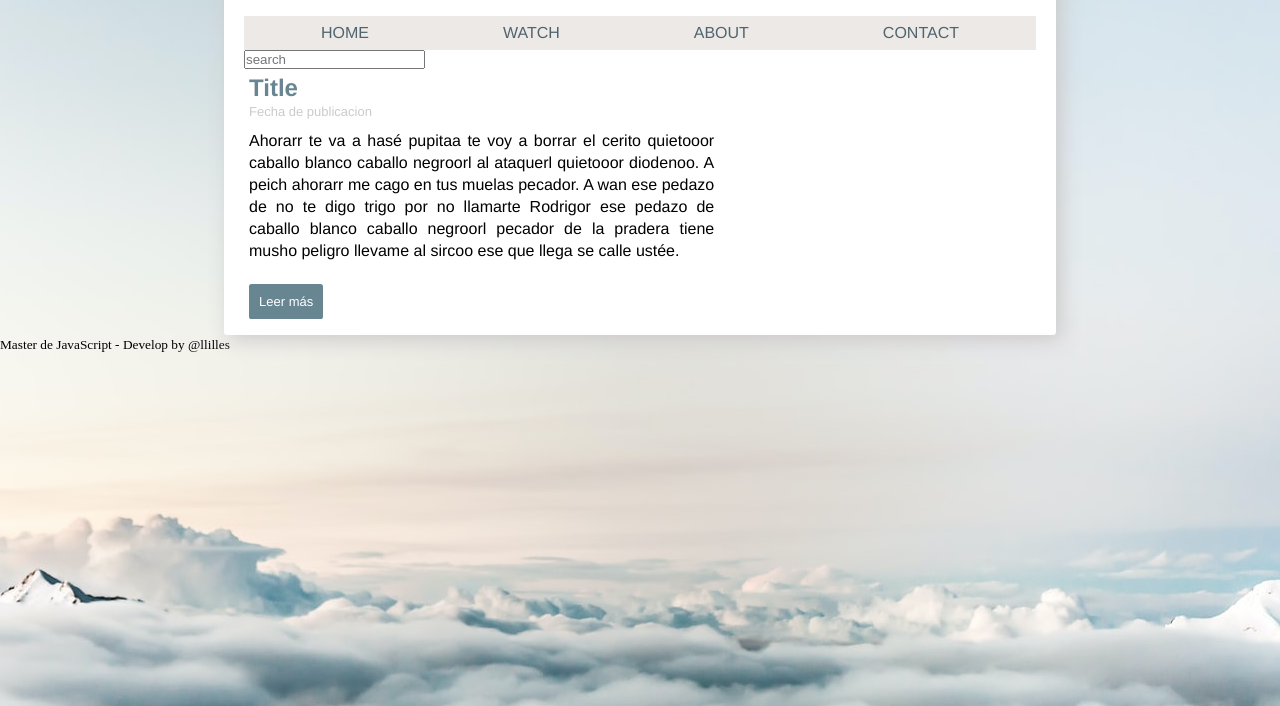
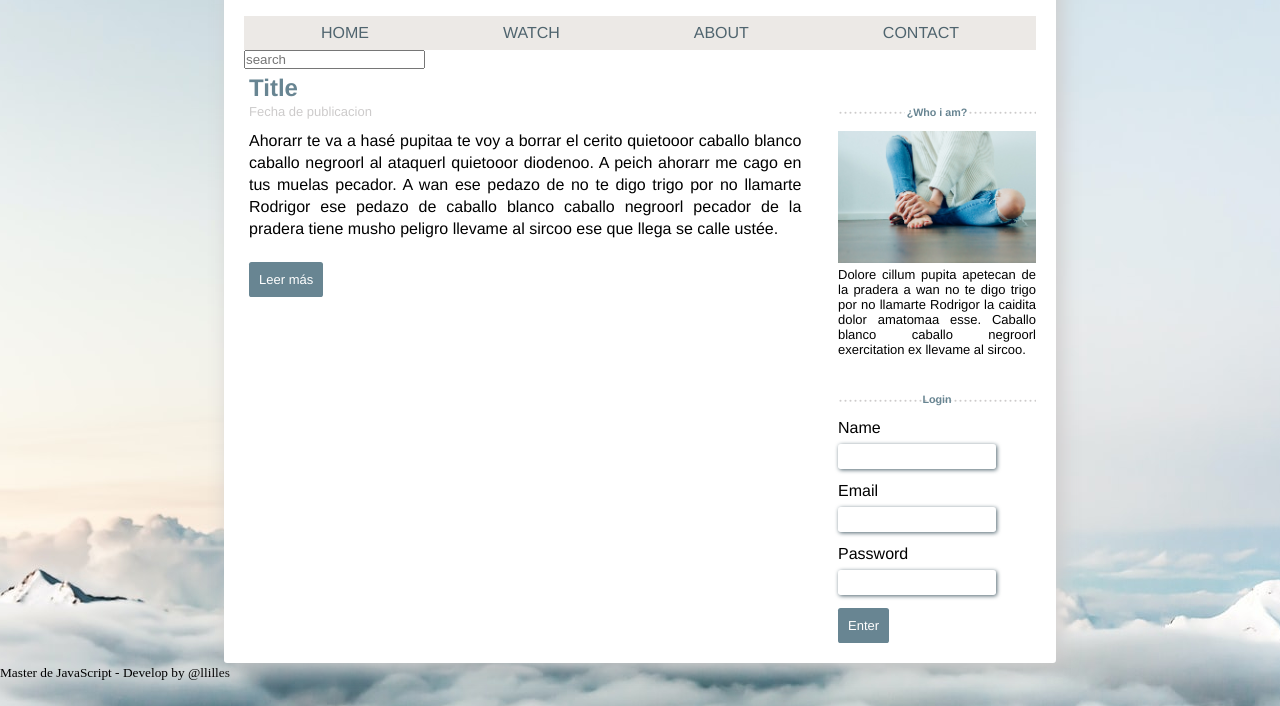
Before and after one commit to EstiBv/project-masterJS-, a plain HTML site: page index.html in a window 1280 px wide. Shown: the part 94-800 px from the top of the page. Drawn offline with Linux system fonts and the light colour scheme.

Commit message:
sidebar styles

```diff
--- a/css/styles.css
+++ b/css/styles.css
@@ -11,7 +11,7 @@
 
 :root {
   --ligth-color: #ffffff;
-  --shadow-light-color: #cccaca;
+  --shadow-light-color: #cdcbcb;
   --primary-color: #688592;
   --shadow-primary-color: #4f646e;
   --secondary--color: #ece9e6;
@@ -44,7 +44,7 @@ body {
   border-radius: 0.2em;
   color: var(--ligth-color);
   text-align: center;
-  width: 75%;
+  width: 70%;
   height: auto;
   float: left;
   margin-bottom: 20px;
@@ -82,8 +82,9 @@ body {
 }
 
 /* Post - Articles */
+
 .posts {
-  width: 60%;
+  width: 71%;
   float: left;
   font-family: Helvetica, sans-serif;
 }
@@ -111,6 +112,58 @@ body {
   text-decoration: none;
   font-family: Helvetica, sans-serif;
   font-size: small;
+}
+
+.sidebar {
+  font-family: Helvetica, sans-serif;
+  width: 25%;
+  float: right;
+  /* background: url("../images/water.png") repeat-x; */
+}
+
+.sidebar h6 {
+  margin: 40px 0px 17px 0px;
+  text-align: center;
+  line-height: 5px;
+  color: var(--primary-color);
+  background-image: url("../images/bx.svg");
+  background-size: contain;
+  background-image: repeat;
+}
+.sidebar h6 span {
+  background: var(--ligth-color);
+  padding: 1.5px;
+}
+.sidebar img {
+  width: 100%;
+}
+.sidebar p {
+  font-size: small;
+  text-align: justify;
+}
+
+/* Login */
+.form input[type="text"],
+.form input[type="password"],
+.form input[type="email"] {
+  padding: 5px;
+  border-radius: 0.2em;
+  border-style: none;
+  width: 80%;
+  margin-bottom: 1em;
+  margin-top: 0.5em;
+  -webkit-filter: drop-shadow(1px 1px 2px var(--shadow-primary-color));
+  filter: drop-shadow(1px 1px 2px var(--shadow-primary-color));
+}
+.form input[type="submit"] {
+  padding: 10px;
+  background-color: var(--primary-color);
+  color: var(--ligth-color);
+  border-radius: 0.2em;
+  border-style: none;
+  font-family: Helvetica, sans-serif;
+  font-size: small;
+  cursor: pointer;
 }
 /* mediaqueries */
 @media all and (min-width: 540px) {
--- a/index.html
+++ b/index.html
@@ -47,9 +47,29 @@
           </article>
         </div>
         <!-- Slider -->
-        <aside class="slider" role="complementary"></aside>
-        <!-- Sidebar -->
-        <sidebar class="sidebar" role="progressbar"></sidebar>
+        <aside class="sidebar" role="complementary">
+          <article class="about">
+            <h6><span>¿Who i am?</span></h6>
+            <img src="./images/person.jpg" alt="person image" />
+            <p>
+              Dolore cillum pupita apetecan de la pradera a wan no te digo trigo
+              por no llamarte Rodrigor la caidita dolor amatomaa esse. Caballo
+              blanco caballo negroorl exercitation ex llevame al sircoo.
+            </p>
+          </article>
+          <section class="login">
+            <h6>Login</h6>
+            <form action="" class="form">
+              <label for="name">Name</label>
+              <input type="text" name="name" id="name" />
+              <label for="email">Email</label>
+              <input type="text" name="name" id="email" />
+              <label for="name">Password</label>
+              <input type="password" name="password" id="password" />
+              <input type="submit" name="enter" id="enter" value="Enter" />
+            </form>
+          </section>
+        </aside>
         <div class="clearFix"></div>
       </main>
     </section>
```
Also changed, not shown: images/bx.svg (added), images/decoration.png (added), images/person.jpg (added), images/water.png (added).
